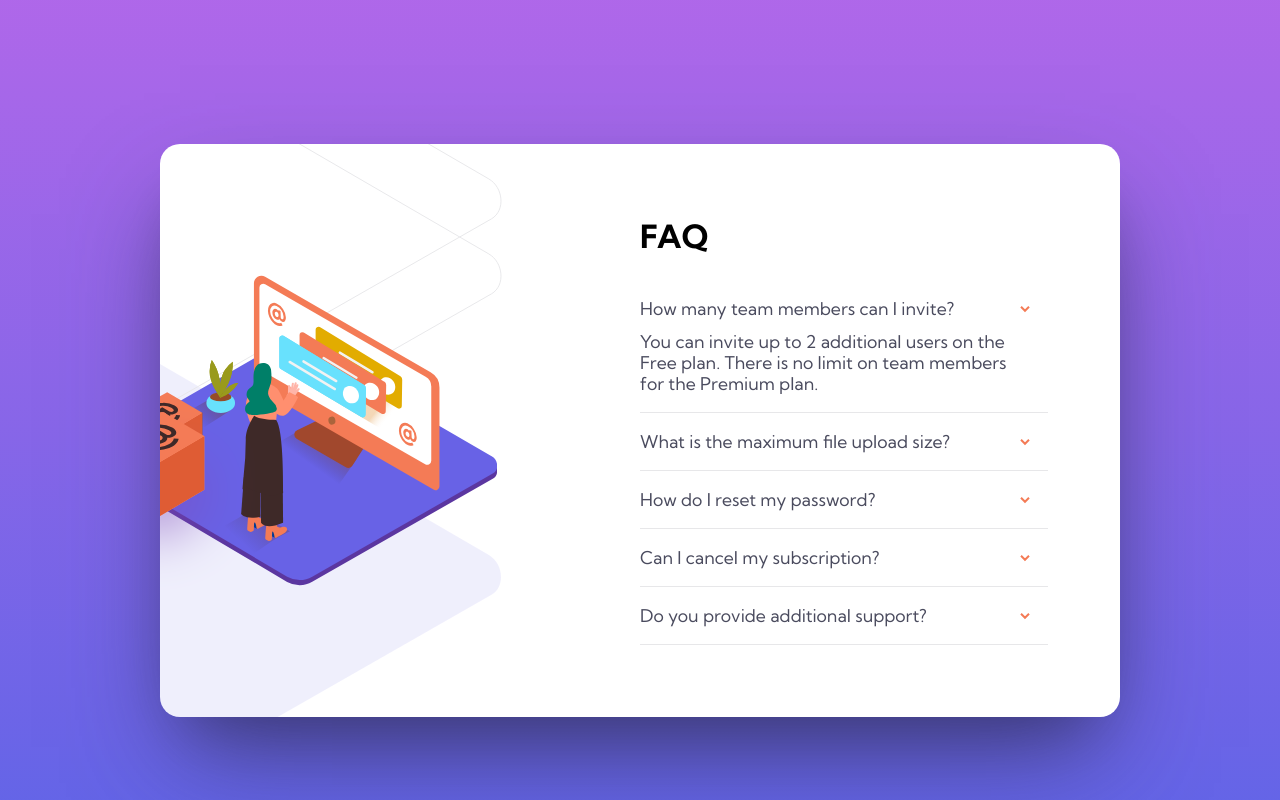
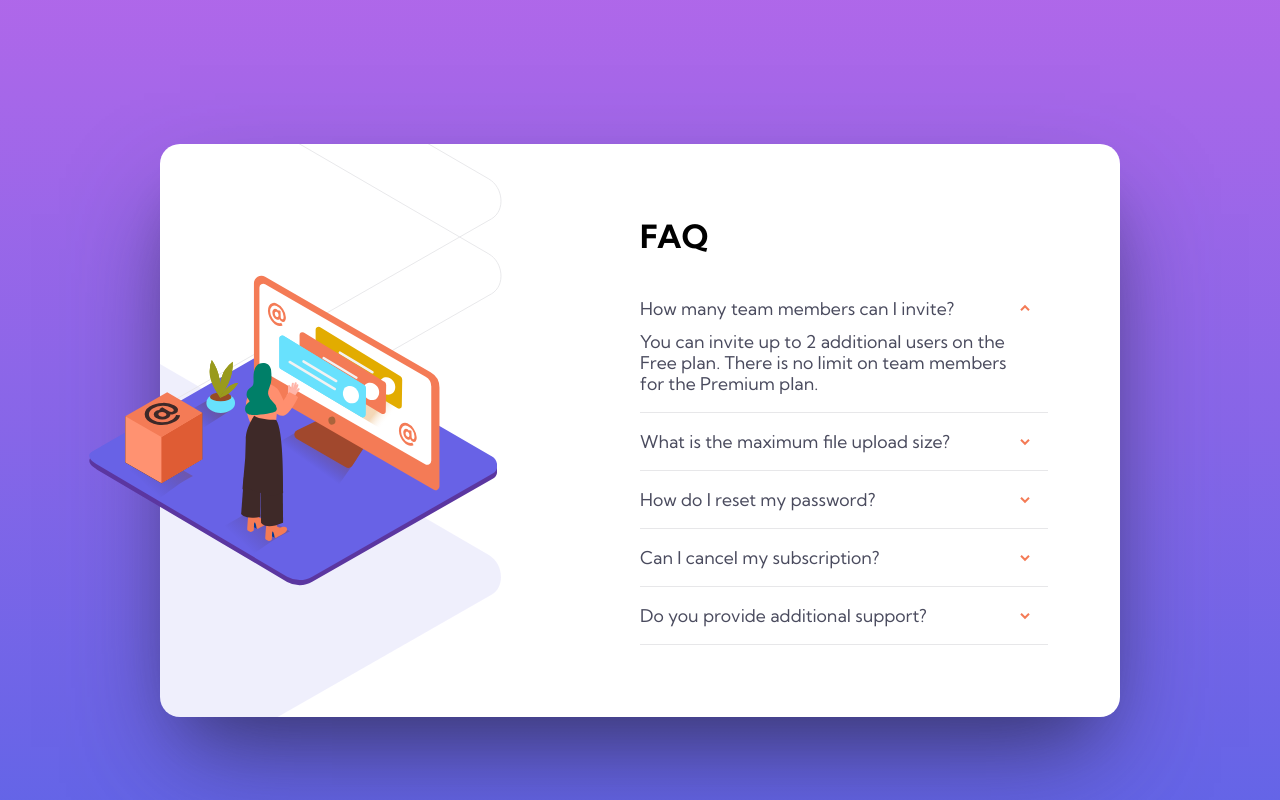
Before and after one commit to jonathancklee1/faq-accordian-card, a plain HTML site: page index.html in a window 1280 px wide. Both pictures are taken after a click on the button 1025 px from the left and 308 px from the top of the page. Drawn offline with Linux system fonts and the light colour scheme.

Commit message:
Add files via upload

```diff
--- a/style.css
+++ b/style.css
@@ -114,6 +114,10 @@ Global classes
 .question-title {
   display: flex;
   justify-content: space-between;
+  cursor: pointer;
+}
+.question-title:hover {
+  color: var(--clr-primary-2);
 }
 .question {
   border-bottom: 1px solid var(--clr-dividers);
@@ -126,17 +130,22 @@ Global classes
   background: transparent;
   border-style: none;
   cursor: pointer;
+  transition: var(--transition);
 }
 .answer {
   margin-top: 1em;
   overflow: hidden;
   display: none;
+  transition: var(--transition);
 }
 .show-text .answer {
   display: block;
 }
-.bold {
+.show-text .question-text {
   font-weight: bold;
+}
+.show-text .question-btn {
+  transform: scaleY(-1);
 }
 
 @media screen and (min-width: 700px) {
@@ -155,7 +164,7 @@ Global classes
 
     flex-direction: row;
     padding: 6em;
-    overflow: hidden;
+    /* overflow: hidden; */
     position: relative;
   }
   .content {
@@ -169,11 +178,11 @@ Global classes
     padding-left: 0;
   }
   /* Box */
-  .card::before {
+  /* .card::before {
     content: url(./images/illustration-box-desktop.svg);
     position: absolute;
     left: -8em;
     bottom: 10em;
     z-index: 999;
-  }
+  } */
 }
```
